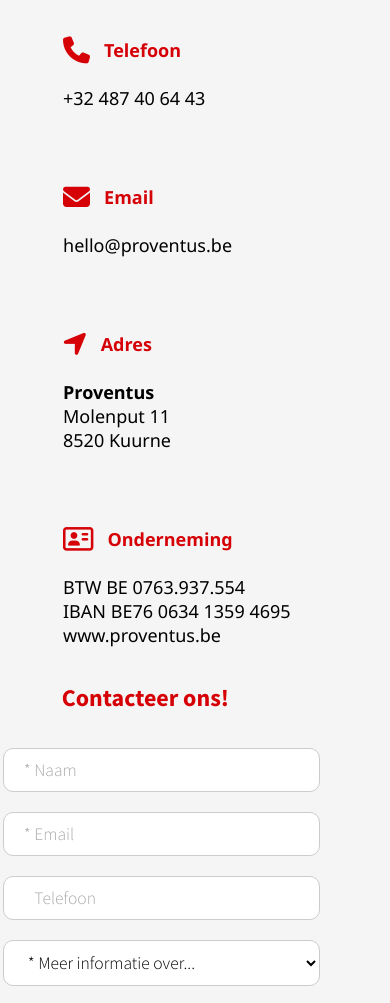
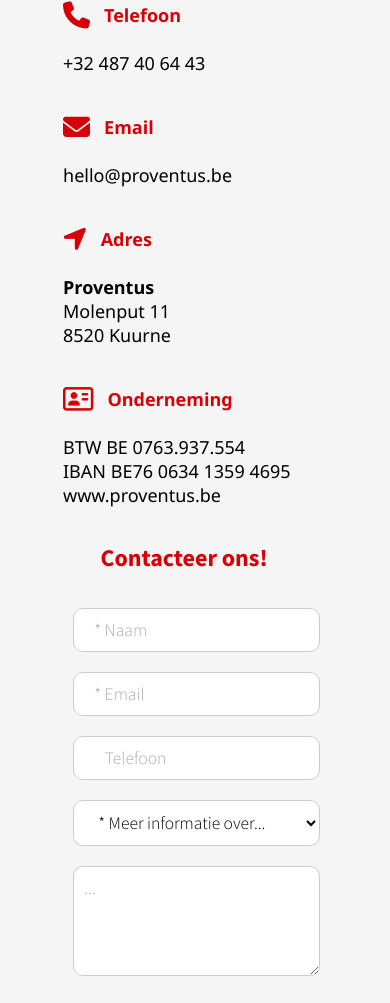
Before and after one commit to skillworx/proventusx, a plain HTML site: page index.html in a window 390 px wide. Shown: the part 2270-3273 px from the top of the page. Drawn offline with Linux system fonts and the light colour scheme.

Commit message:
changes css

```diff
--- a/assets/css/main.css
+++ b/assets/css/main.css
@@ -95,7 +95,7 @@ header ul a.learnMore:hover {
         padding-top: 425px;
     }
     header h1 {
-        font-size: 35px;
+        font-size: 5px;
         line-height: 50px;
     }
     .logo {
@@ -599,7 +599,7 @@ section#contact ul {
 section#contact ul li {
     display: block;
     margin: 0 25px;
-    margin-top: 40px;
+    margin-top: 5px;
 }
 
 section#contact ul li p {
@@ -673,11 +673,11 @@ section#contact a:hover{
 form {
     display: flex;
     flex-direction: column;
-    width: 90%;
+    width: 70%;
     max-width: 600px;
     border-radius: 10px;
-    float: right;
     margin-right: 10%;
+    margin-left: 10%;
 }
 
 @media only screen and (max-width: 1000px){
```
